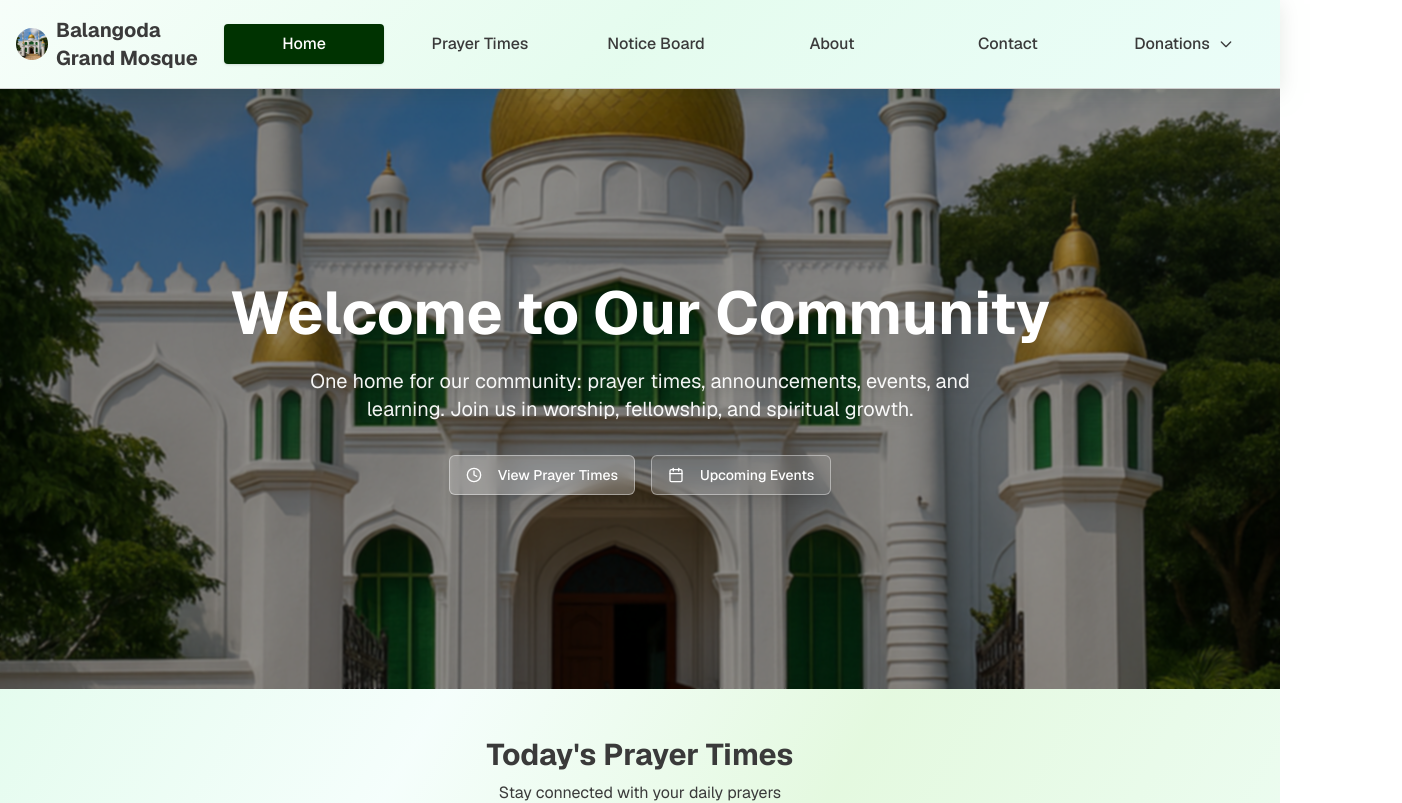
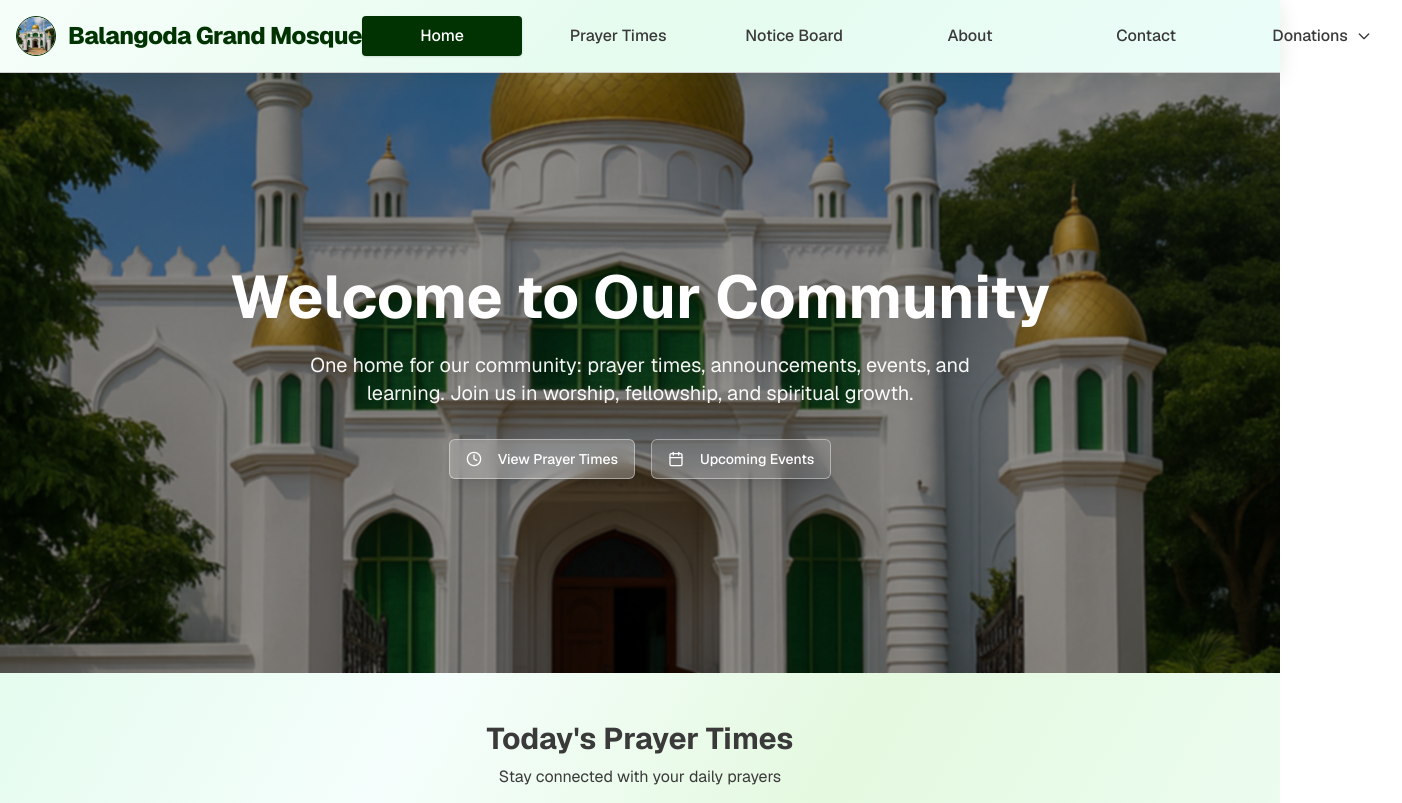
Before and after one commit to mukki00/masjidh-community-page, a Next.js app: page / in a window 1280 px wide. Shown: the top 803 px of the page, 1402 px wide, since content can reach past the window. Built offline with nearby package versions, Linux system fonts and the light colour scheme.

Commit message:
Added: alignment left side for balangoda grand mosque logo

```diff
--- a/components/Header.tsx
+++ b/components/Header.tsx
@@ -27,13 +27,17 @@ export default function Header() {
     <header className="border-b border-border gradient-bg-card backdrop-blur-sm sticky top-0 z-50">
       <div className="container mx-auto px-4 py-4">
         <nav className="flex items-center justify-between">
-          <div className="flex items-center gap-2">
-            <img
-              src="/images/jummah-masjid-hero.png"
-              alt="Balangoda Grand Mosque"
-              className="w-8 h-8 rounded-full object-cover"
-            />
-            <h1 className="text-xl font-bold text-foreground">Balangoda Grand Mosque</h1>
+          <div className="flex items-center gap-3">
+            <div className="w-10 h-10 rounded-full overflow-hidden border border-primary bg-white flex items-center justify-center">
+              <img
+                src="/images/jummah-masjid-hero.png"
+                alt="Balangoda Grand Mosque Logo"
+                className="w-full h-full object-cover"
+              />
+            </div>
+            <span className="text-2xl font-extrabold text-primary tracking-tight whitespace-nowrap">
+              Balangoda Grand Mosque
+            </span>
           </div>
           {/* Desktop Nav */}
           <div className="hidden md:flex items-center gap-4 relative">
```
